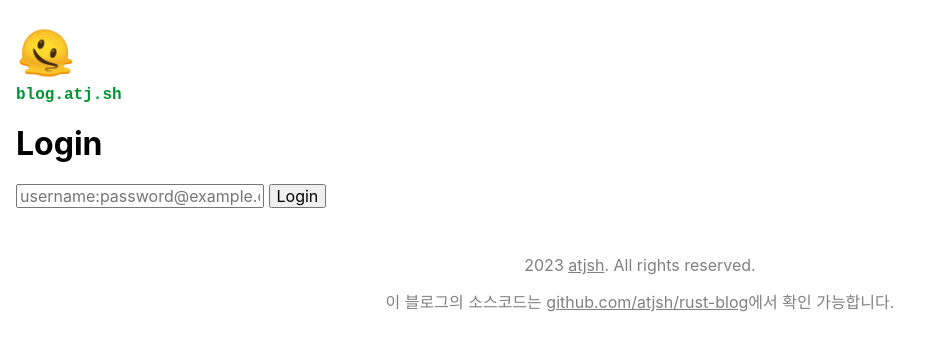
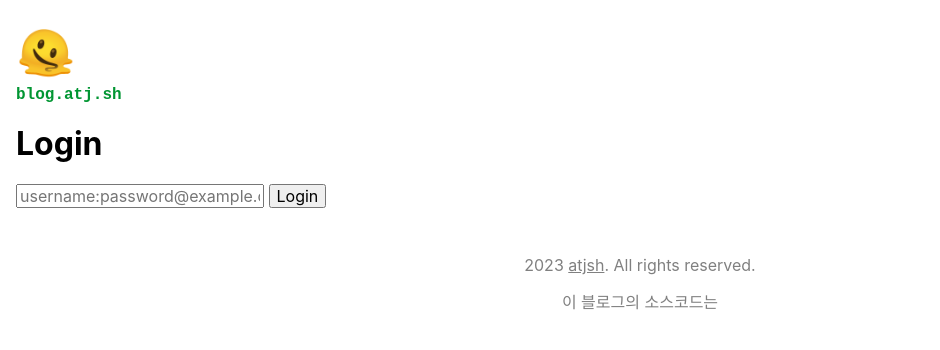
Before and after one commit to atjsh/rust-blog, a SvelteKit app in the folder web-client-sveltekit/: page /login in a window 1280 px wide. Shown: the top 350 px of the page, without its empty margins (0-940 px from the left). Built offline with nearby package versions, Linux system fonts and the light colour scheme; no server answers; what return-fetch would draw is missing.

Commit message:
feat: hide source code address

```diff
--- a/web-client-sveltekit/src/routes/+layout.svelte
+++ b/web-client-sveltekit/src/routes/+layout.svelte
@@ -20,8 +20,6 @@
 		<p>
 			2023 <a href="https://atj.sh/">atjsh</a>. All rights reserved. <br /><br />
 			이 블로그의 소스코드는
-			<a href="https://github.com/atjsh/rust-blog" target="_blank">github.com/atjsh/rust-blog</a
-			>에서 확인 가능합니다.
 		</p>
 		{#if data.authed}
 			<a href="/profile">Profile</a> /
```
